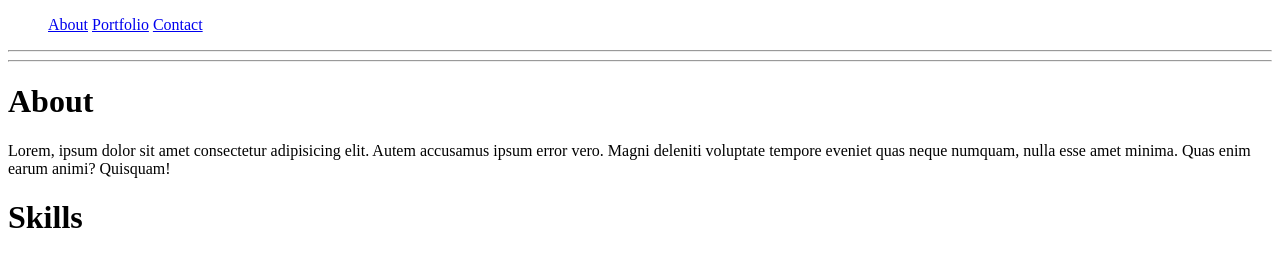
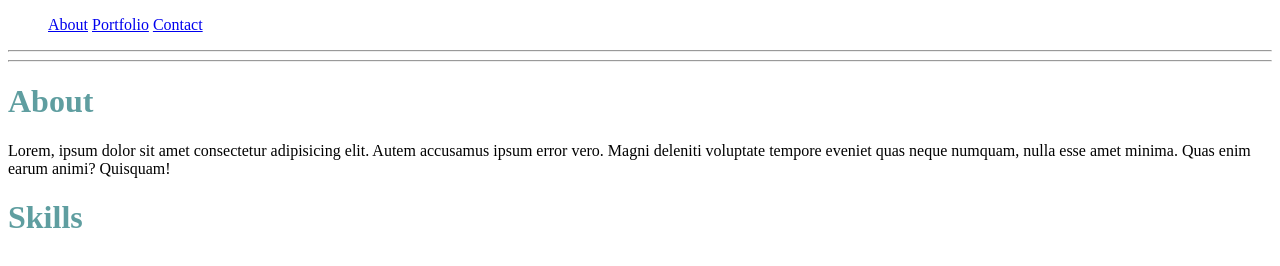
Before and after one commit to HanselTita/html-portfolio, a plain HTML site: page About.html in a window 1280 px wide. Drawn offline with Linux system fonts and the light colour scheme.

Commit message:
modified:   About.html 	modified:   Contact.html 	modified:   Portfolio.html 	new file:   css/style.css

```diff
--- a/About.html
+++ b/About.html
@@ -4,6 +4,7 @@
     <meta charset="UTF-8">
     <meta name="viewport" content="width=device-width, initial-scale=1.0">
     <title>About Us</title>
+    <link rel="stylesheet" href="./css/style.css"/>
 </head>
 <body>
     <body>
--- /dev/null
+++ b/css/style.css
@@ -0,0 +1,3 @@
+h1{
+    color: cadetblue;
+}
```
Also changed, not shown: Contact.html (+1 -0 lines), Portfolio.html (+1 -0 lines).
